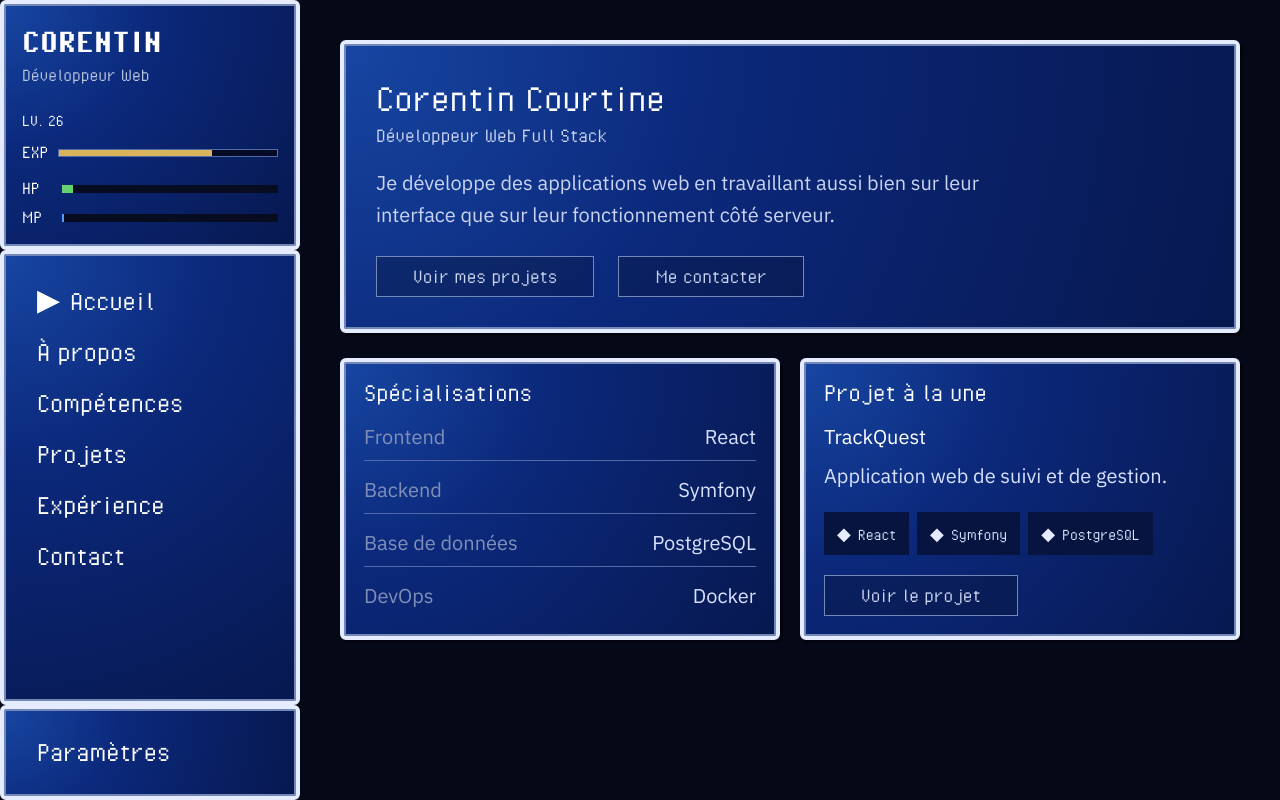
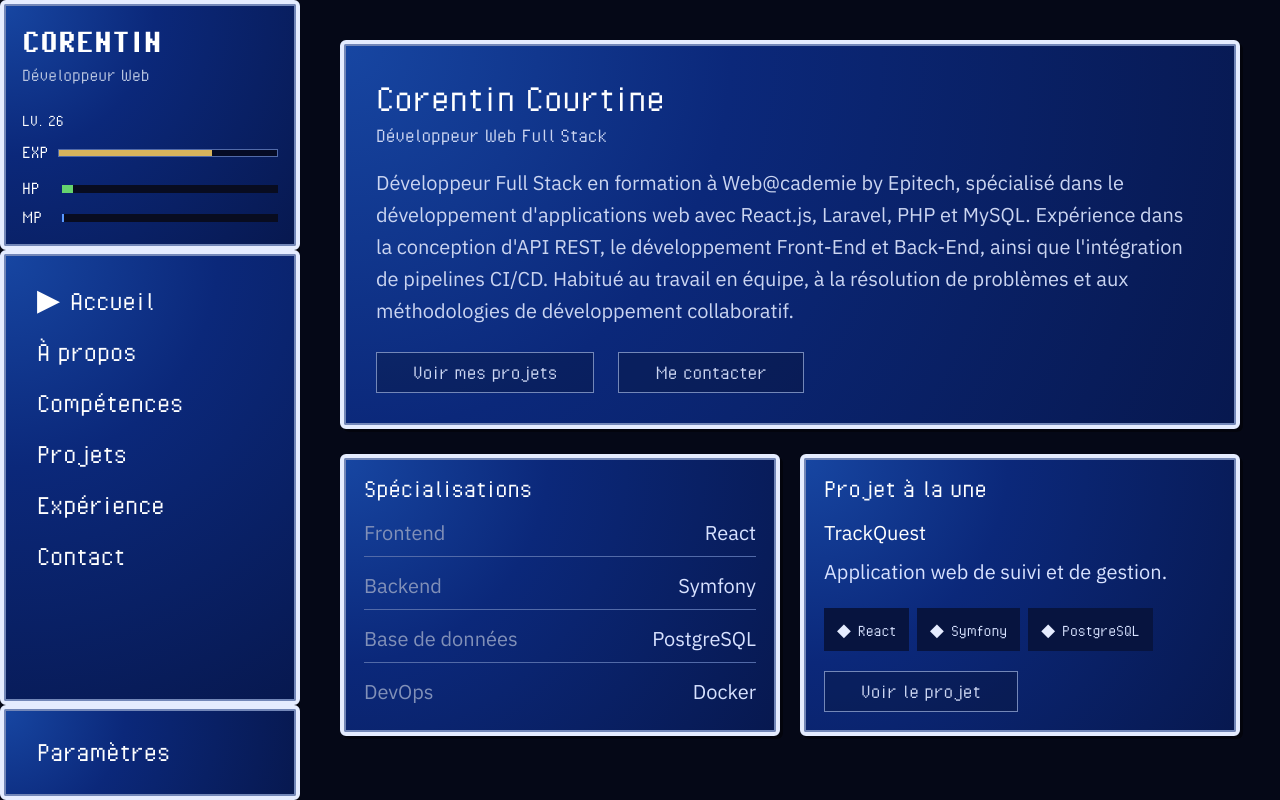
Before and after one commit to Corentin-Epitech/PortFolio, a React app in the folder portfolio/: page / in a window 1280 px wide. Built offline with nearby package versions, Linux system fonts and the light colour scheme; the HTML template or start-up script is replaced by a standard one.

Commit message:
Add: Start adding the true content

```diff
--- a/portfolio/src/pages/Home.css
+++ b/portfolio/src/pages/Home.css
@@ -39,7 +39,6 @@
 }
 
 .home__introduction {
-    max-width: 650px;
 
     margin: 0;
 
--- a/portfolio/src/pages/Home.jsx
+++ b/portfolio/src/pages/Home.jsx
@@ -23,9 +23,7 @@ function Home({ setCurrentPage }) {
                 </h2>
 
                 <p className="home__introduction">
-                    Je développe des applications web en travaillant
-                    aussi bien sur leur interface que sur leur
-                    fonctionnement côté serveur.
+                    Développeur Full Stack en formation à Web@cademie by Epitech, spécialisé dans le développement d'applications web avec React.js, Laravel, PHP et MySQL. Expérience dans la conception d'API REST, le développement Front-End et Back-End, ainsi que l'intégration de pipelines CI/CD. Habitué au travail en équipe, à la résolution de problèmes et aux méthodologies de développement collaboratif.
                 </p>
 
                 <div className="home__buttons">
```
Also changed, not shown: portfolio/src/assets/Avatar.png (added).
